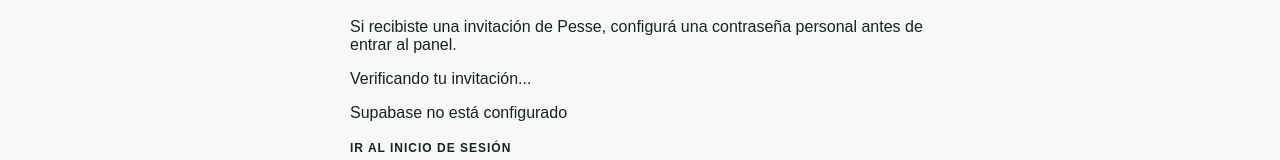
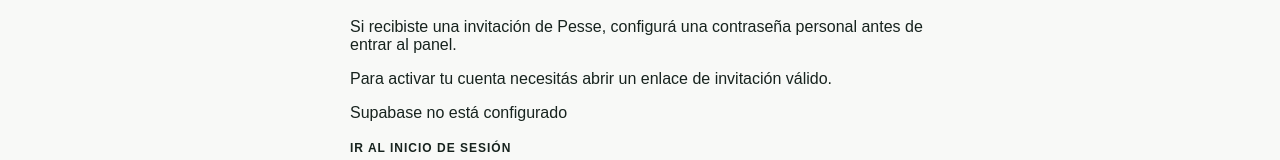
Before and after one commit to leonardoventosa1-hash/Pesse, a Next.js app: page /admin/activar in a window 1280 px wide. Shown: the part 281-441 px from the top of the page. Built offline with nearby package versions, Linux system fonts and the light colour scheme; no server answers.

Commit message:
fix: show accurate invitation verification and missing-session state

```diff
--- a/src/app/admin/activar/page.tsx
+++ b/src/app/admin/activar/page.tsx
@@ -7,12 +7,13 @@ import {supabase} from "@/lib/supabase";
 export default function ActivateInvitation(){
  const router=useRouter();
  const [ready,setReady]=useState(false);
+ const [checking,setChecking]=useState(true);
  const [password,setPassword]=useState("");
  const [repeat,setRepeat]=useState("");
  const [busy,setBusy]=useState(false);
  const [notice,setNotice]=useState("");
- useEffect(()=>{let live=true;const db=supabase();if(!db){setNotice("Supabase no está configurado");return}
-  const check=async()=>{const {data:{session}}=await db.auth.getSession();if(live){setReady(Boolean(session));if(!session)setNotice("Abrí el enlace de invitación recibido por correo. Si venció, pedí una nueva invitación.")}};
+ useEffect(()=>{let live=true;const db=supabase();if(!db){setNotice("Supabase no está configurado");setChecking(false);return}
+  const check=async()=>{const {data:{session}}=await db.auth.getSession();if(live){setReady(Boolean(session));setChecking(false);setNotice(session?"":"Abrí el enlace de invitación recibido por correo. Si venció, pedí una nueva invitación.")}};
   void check();
   const {data:{subscription}}=db.auth.onAuthStateChange(()=>{void check()});
   return()=>{live=false;subscription.unsubscribe()};
@@ -27,11 +28,11 @@ export default function ActivateInvitation(){
  return <main className="container main"><div className="admin-shell">
   <div className="eyebrow">EQUIPO PESSE</div><h1>Activar cuenta editorial</h1>
   <p>Si recibiste una invitación de Pesse, configurá una contraseña personal antes de entrar al panel.</p>
-  {ready?<form className="editor-form" onSubmit={submit}>
+  {checking?<p role="status">Verificando tu invitación...</p>:ready?<form className="editor-form" onSubmit={submit}>
    <label>Nueva contraseña<input type="password" required minLength={12} autoComplete="new-password" value={password} onChange={event=>setPassword(event.target.value)}/></label>
    <label>Repetir contraseña<input type="password" required minLength={12} autoComplete="new-password" value={repeat} onChange={event=>setRepeat(event.target.value)}/></label>
    <button type="submit" className="primary-button" disabled={busy}>{busy?"Activando...":"Activar mi cuenta"}</button>
-  </form>:<p>Verificando tu invitación...</p>}
+  </form>:<p>Para activar tu cuenta necesitás abrir un enlace de invitación válido.</p>}
   {notice&&<p role="alert">{notice}</p>}
   <Link className="more-link" href="/admin/login">Ir al inicio de sesión</Link>
  </div></main>;
```
